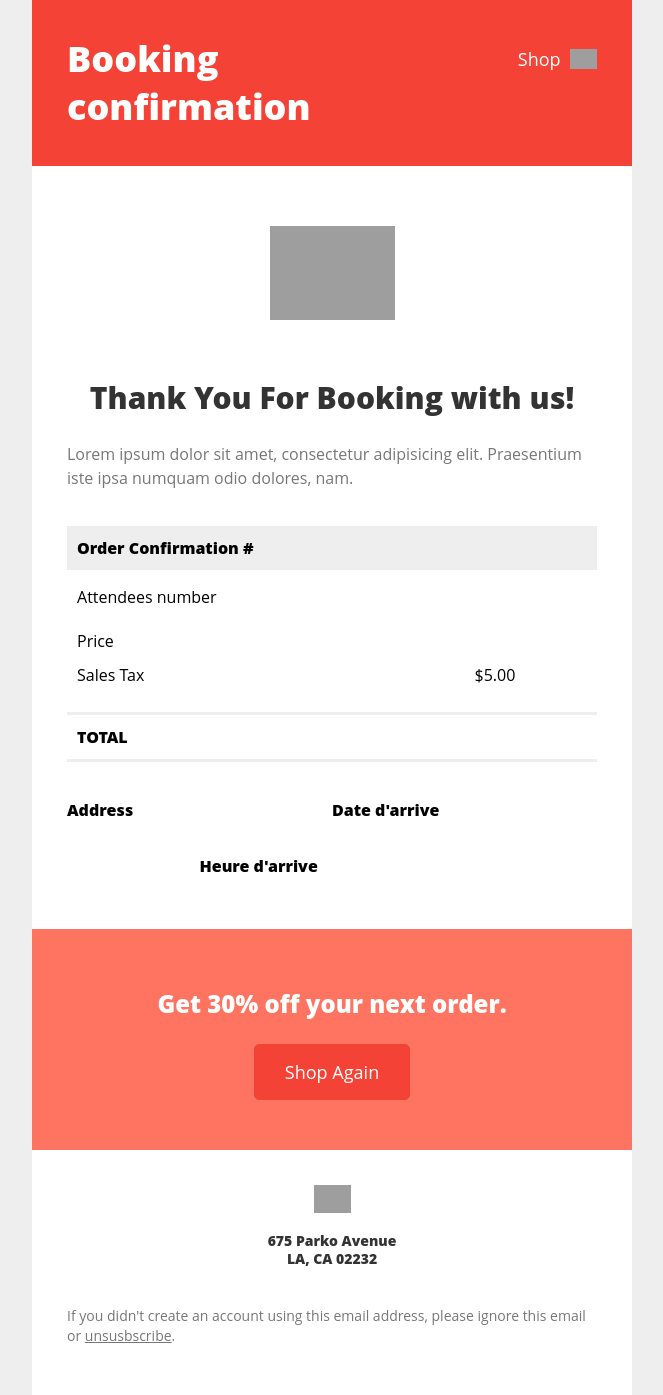
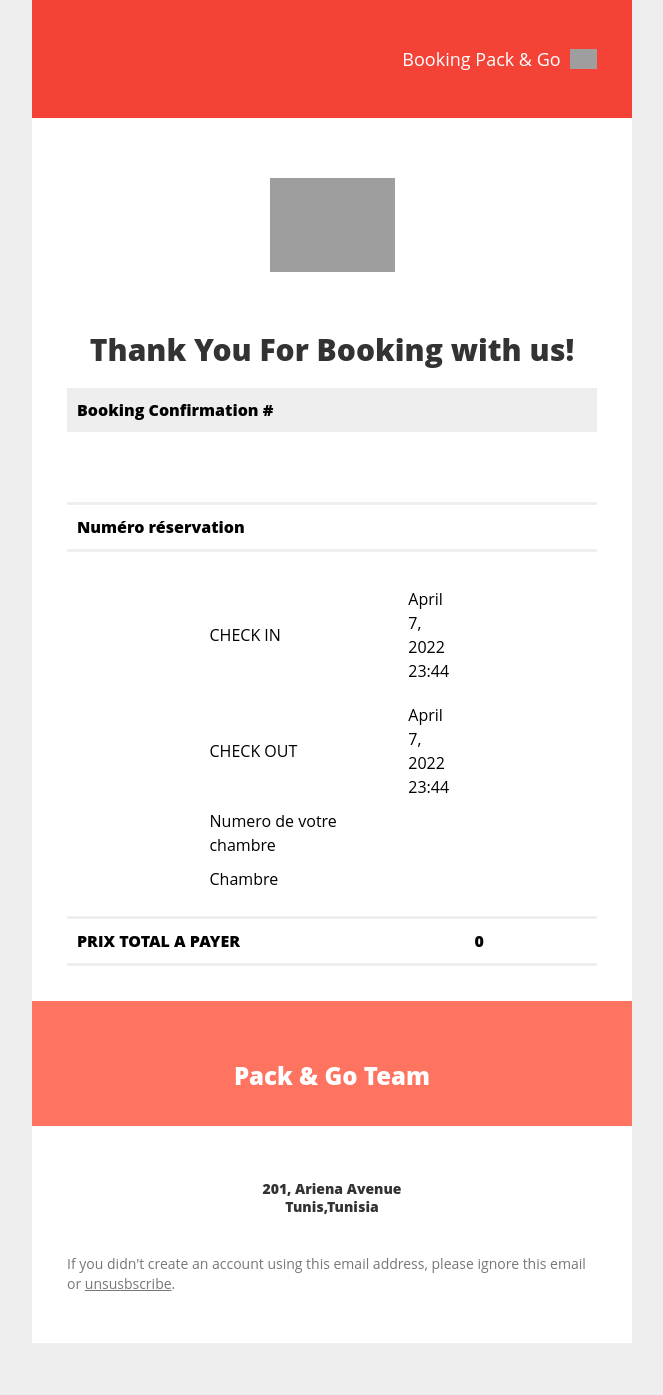
Before and after one commit to khalil06/pack-and-go-web, a Symfony app: template templates/mail_hotel/mail.html.twig in a window 1280 px wide. Shown: the whole page, without its empty margins (308-971 px from the left). After the commit the page ends 1343 px from the top, so only its background shows below. Run offline with Twig, Linux system fonts and the light colour scheme; the template is opened without the code that fills it, so the values that code supplies are empty; some libraries are stand-ins or nearby versions; grey boxes are pictures that could not be loaded.

Commit message:
personnalisation mail

```diff
--- a/src/Form/ReservChambreType.php
+++ b/src/Form/ReservChambreType.php
@@ -21,7 +21,7 @@ class ReservChambreType extends AbstractType
                 'html5' => FALSE
             ])
             ->add('checkOut', DateType::class, [
-                'attr' => ['class' => 'js-datepicker'],
+                'attr' => ['class' => 'js-datepicker '],
                 'widget' => 'single_text',
                 'html5' => FALSE
             ])
--- a/src/Repository/ChambreRepository.php
+++ b/src/Repository/ChambreRepository.php
@@ -96,4 +96,5 @@ class ChambreRepository extends ServiceEntityRepository
             ->getResult()
             ;
     }
+
 }
--- a/src/Repository/ReservationChambreRepository.php
+++ b/src/Repository/ReservationChambreRepository.php
@@ -85,4 +85,5 @@ class ReservationChambreRepository extends ServiceEntityRepository
             ->getResult()
             ;
     }
+
 }
--- a/templates/chambre/index.html.twig
+++ b/templates/chambre/index.html.twig
@@ -33,8 +33,8 @@
             </div>
             <ul class="app-breadcrumb breadcrumb side">
                 <li class="breadcrumb-item"><i class="fa fa-home fa-lg"></i></li>
-                <li class="breadcrumb-item">Tables</li>
-                <li class="breadcrumb-item active"><a href="#">Data Table</a></li>
+                <li class="breadcrumb-item">Hotels</li>
+                <li class="breadcrumb-item active"><a href="#">Chambres</a></li>
             </ul>
             {% for locale in locales %}
                 {% if locale != app.request.locale %}
--- a/templates/mail_hotel/mail.html.twig
+++ b/templates/mail_hotel/mail.html.twig
@@ -77,7 +77,8 @@
                             <table align="left" border="0" cellpadding="0" cellspacing="0" width="100%" style="max-width:300px;">
                                 <tr>
                                     <td align="left" valign="top" style="font-family: Open Sans, Helvetica, Arial, sans-serif; font-size: 36px; font-weight: 800; line-height: 48px;" class="mobile-center">
-                                        <h1 style="font-size: 36px; font-weight: 800; margin: 0; color: #ffffff;">Booking confirmation</h1>
+                                        <h1 style="font-size: 36px; font-weight: 800; margin: 0; color: #ffffff;">
+                                           </h1>
                                     </td>
                                 </tr>
                             </table>
@@ -89,7 +90,7 @@
                                         <table cellspacing="0" cellpadding="0" border="0" align="right">
                                             <tr>
                                                 <td style="font-family: Open Sans, Helvetica, Arial, sans-serif; font-size: 18px; font-weight: 400;">
-                                                    <p style="font-size: 18px; font-weight: 400; margin: 0; color: #ffffff;"><a href="#" target="_blank" style="color: #ffffff; text-decoration: none;">Shop &nbsp;</a></p>
+                                                    <p style="font-size: 18px; font-weight: 400; margin: 0; color: #ffffff;"><a href="#" target="_blank" style="color: #ffffff; text-decoration: none;">Booking Pack & Go &nbsp;</a></p>
                                                 </td>
                                                 <td style="font-family: Open Sans, Helvetica, Arial, sans-serif; font-size: 18px; font-weight: 400; line-height: 24px;"> <a href="#" target="_blank" style="color: #ffffff; text-decoration: none;"><img src="https://img.icons8.com/color/48/000000/small-business.png" width="27" height="23" style="display: block; border: 0px;" /></a> </td>
                                             </tr>
@@ -109,29 +110,23 @@
                                 </td>
                             </tr>
                             <tr>
-                                <td align="left" style="font-family: Open Sans, Helvetica, Arial, sans-serif; font-size: 16px; font-weight: 400; line-height: 24px; padding-top: 10px;">
-                                    <p style="font-size: 16px; font-weight: 400; line-height: 24px; color: #777777;"> Lorem ipsum dolor sit amet, consectetur adipisicing elit. Praesentium iste ipsa numquam odio dolores, nam. </p>
-                                </td>
-                            </tr>
-                            <tr>
+                                {% set total = chambre.prix * datediff %}
                                 <td align="left" style="padding-top: 20px;">
                                     <table cellspacing="0" cellpadding="0" border="0" width="100%">
                                         <tr>
-                                            <td width="75%" align="left" bgcolor="#eeeeee" style="font-family: Open Sans, Helvetica, Arial, sans-serif; font-size: 16px; font-weight: 800; line-height: 24px; padding: 10px;"> Order Confirmation # </td>
-                                            <td width="25%" align="left" bgcolor="#eeeeee" style="font-family: Open Sans, Helvetica, Arial, sans-serif; font-size: 16px; font-weight: 800; line-height: 24px; padding: 10px;"> <td>
+                                            <td width="75%" align="left" bgcolor="#eeeeee" style="font-family: Open Sans, Helvetica, Arial, sans-serif; font-size: 16px; font-weight: 800; line-height: 24px; padding: 10px;"> Booking Confirmation # </td>
+                                            <td width="25%" align="left" bgcolor="#eeeeee" style="font-family: Open Sans, Helvetica, Arial, sans-serif; font-size: 16px; font-weight: 800; line-height: 24px; padding: 10px;">{{ num_reservation }}<td>
                                         </tr>
                                         <tr>
-                                            <td width="75%" align="left" style="font-family: Open Sans, Helvetica, Arial, sans-serif; font-size: 16px; font-weight: 400; line-height: 24px; padding: 15px 10px 5px 10px;"> Attendees number </td>
+                                            <td width="75%" align="left" style="font-family: Open Sans, Helvetica, Arial, sans-serif; font-size: 16px; font-weight: 400; line-height: 24px; padding: 15px 10px 5px 10px;">  </td>
                                             <td width="25%" align="left" style="font-family: Open Sans, Helvetica, Arial, sans-serif; font-size: 16px; font-weight: 400; line-height: 24px; padding: 15px 10px 5px 10px;"> </td>
                                         </tr>
                                         <tr>
-                                            <td width="75%" align="left" style="font-family: Open Sans, Helvetica, Arial, sans-serif; font-size: 16px; font-weight: 400; line-height: 24px; padding: 15px 10px 5px 10px;"> Price </td>
+                                            <td width="75%" align="left" style="font-family: Open Sans, Helvetica, Arial, sans-serif; font-size: 16px; font-weight: 400; line-height: 24px; padding: 15px 10px 5px 10px;">  </td>
                                             <td width="25%" align="left" style="font-family: Open Sans, Helvetica, Arial, sans-serif; font-size: 16px; font-weight: 400; line-height: 24px; padding: 15px 10px 5px 10px;"> </td>
                                         </tr>
                                         <tr>
-
-                                            <td width="75%" align="left" style="font-family: Open Sans, Helvetica, Arial, sans-serif; font-size: 16px; font-weight: 400; line-height: 24px; padding: 5px 10px;"> Sales Tax </td>
-                                            <td width="25%" align="left" style="font-family: Open Sans, Helvetica, Arial, sans-serif; font-size: 16px; font-weight: 400; line-height: 24px; padding: 5px 10px;"> $5.00 </td>
+                                            <td width="25%" align="left" style="font-family: Open Sans, Helvetica, Arial, sans-serif; font-size: 16px; font-weight: 400; line-height: 24px; padding: 5px 10px;">  </td>
                                         </tr>
                                     </table>
                                 </td>
@@ -140,8 +135,8 @@
                                 <td align="left" style="padding-top: 20px;">
                                     <table cellspacing="0" cellpadding="0" border="0" width="100%">
                                         <tr>
-                                            <td width="75%" align="left" style="font-family: Open Sans, Helvetica, Arial, sans-serif; font-size: 16px; font-weight: 800; line-height: 24px; padding: 10px; border-top: 3px solid #eeeeee; border-bottom: 3px solid #eeeeee;"> TOTAL </td>
-                                            <td width="25%" align="left" style="font-family: Open Sans, Helvetica, Arial, sans-serif; font-size: 16px; font-weight: 800; line-height: 24px; padding: 10px; border-top: 3px solid #eeeeee; border-bottom: 3px solid #eeeeee;"></td>
+                                            <td width="75%" align="left" style="font-family: Open Sans, Helvetica, Arial, sans-serif; font-size: 16px; font-weight: 800; line-height: 24px; padding: 10px; border-top: 3px solid #eeeeee; border-bottom: 3px solid #eeeeee;"> Numéro réservation </td>
+                                            <td width="25%" align="left" style="font-family: Open Sans, Helvetica, Arial, sans-serif; font-size: 16px; font-weight: 800; line-height: 24px; padding: 10px; border-top: 3px solid #eeeeee; border-bottom: 3px solid #eeeeee;"> {{num_reservation}} </td>
                                         </tr>
                                     </table>
                                 </td>
@@ -157,36 +152,34 @@
                                     <div style="display:inline-block; max-width:50%; min-width:240px; vertical-align:top; width:100%;">
                                         <table align="left" border="0" cellpadding="0" cellspacing="0" width="100%" style="max-width:300px;">
                                             <tr>
-                                                <td align="left" valign="top" style="font-family: Open Sans, Helvetica, Arial, sans-serif; font-size: 16px; font-weight: 400; line-height: 24px;">
-                                                    <p style="font-weight: 800;"> Address</p>
+                                                <td width="75%" align="left" style="font-family: Open Sans, Helvetica, Arial, sans-serif; font-size: 16px; font-weight: 400; line-height: 24px; padding: 15px 10px 5px 10px;"> CHECK IN </td>
+                                                <td width="25%" align="left" style="font-family: Open Sans, Helvetica, Arial, sans-serif; font-size: 16px; font-weight: 400; line-height: 24px; padding: 15px 10px 5px 10px;"> {{check_in|date}} </td>
+                                            </tr>
+                                            <tr>
+                                                <td width="75%" align="left" style="font-family: Open Sans, Helvetica, Arial, sans-serif; font-size: 16px; font-weight: 400; line-height: 24px; padding: 15px 10px 5px 10px;"> CHECK OUT </td>
+                                                <td width="25%" align="left" style="font-family: Open Sans, Helvetica, Arial, sans-serif; font-size: 16px; font-weight: 400; line-height: 24px; padding: 15px 10px 5px 10px;"> {{check_out|date}} </td>
+                                            </tr>
+                                            <tr>
 
-                                                    <p>  </p>
-
-
-                                                </td>
+                                                <td width="75%" align="left" style="font-family: Open Sans, Helvetica, Arial, sans-serif; font-size: 16px; font-weight: 400; line-height: 24px; padding: 5px 10px;"> Numero de votre chambre </td>
+                                                <td width="25%" align="left" style="font-family: Open Sans, Helvetica, Arial, sans-serif; font-size: 16px; font-weight: 400; line-height: 24px; padding: 5px 10px;"> {{ chambre.numChambre}} </td>
+                                            </tr>
+                                            <tr>
+                                                <td width="75%" align="left" style="font-family: Open Sans, Helvetica, Arial, sans-serif; font-size: 16px; font-weight: 400; line-height: 24px; padding: 5px 10px;"> Chambre </td>
+                                                <td width="25%" align="left" style="font-family: Open Sans, Helvetica, Arial, sans-serif; font-size: 16px; font-weight: 400; line-height: 24px; padding: 5px 10px;"> {{ chambre.typeChambre}} </td>
                                             </tr>
                                         </table>
                                     </div>
-                                    <div style="display:inline-block; max-width:50%; min-width:240px; vertical-align:top; width:100%;">
-                                        <table align="left" border="0" cellpadding="0" cellspacing="0" width="100%" style="max-width:300px;">
-                                            <tr>
-                                                <td align="left" valign="top" style="font-family: Open Sans, Helvetica, Arial, sans-serif; font-size: 16px; font-weight: 400; line-height: 24px;">
-                                                    <p style="font-weight: 800;">Date d'arrive</p>
-                                                    <p></p>
-                                                </td>
-                                            </tr>
-                                        </table>
-                                    </div>
-                                    <div style="display:inline-block; max-width:50%; min-width:240px; vertical-align:top; width:100%;">
-                                        <table align="left" border="0" cellpadding="0" cellspacing="0" width="100%" style="max-width:300px;">
-                                            <tr>
-                                                <td align="left" valign="top" style="font-family: Open Sans, Helvetica, Arial, sans-serif; font-size: 16px; font-weight: 400; line-height: 24px;">
-                                                    <p style="font-weight: 800;">Heure d'arrive</p>
-                                                    <p></p>
-                                                </td>
-                                            </tr>
-                                        </table>
-                                    </div>
+                                </td>
+                            </tr>
+                            <tr>
+                                <td align="left" style="padding-top: 20px;">
+                                    <table cellspacing="0" cellpadding="0" border="0" width="100%">
+                                        <tr>
+                                            <td width="75%" align="left" style="font-family: Open Sans, Helvetica, Arial, sans-serif; font-size: 16px; font-weight: 800; line-height: 24px; padding: 10px; border-top: 3px solid #eeeeee; border-bottom: 3px solid #eeeeee;"> PRIX TOTAL A PAYER </td>
+                                            <td width="25%" align="left" style="font-family: Open Sans, Helvetica, Arial, sans-serif; font-size: 16px; font-weight: 800; line-height: 24px; padding: 10px; border-top: 3px solid #eeeeee; border-bottom: 3px solid #eeeeee;"> {{total}} </td>
+                                        </tr>
+                                    </table>
                                 </td>
                             </tr>
                         </table>
@@ -197,18 +190,12 @@
                         <table align="center" border="0" cellpadding="0" cellspacing="0" width="100%" style="max-width:600px;">
                             <tr>
                                 <td align="center" style="font-family: Open Sans, Helvetica, Arial, sans-serif; font-size: 16px; font-weight: 400; line-height: 24px; padding-top: 25px;">
-                                    <h2 style="font-size: 24px; font-weight: 800; line-height: 30px; color: #ffffff; margin: 0;"> Get 30% off your next order. </h2>
+                                    <h2 style="font-size: 24px; font-weight: 800; line-height: 30px; color: #ffffff; margin: 0;">
+                                        Pack & Go Team </h2>
                                 </td>
+
                             </tr>
-                            <tr>
-                                <td align="center" style="padding: 25px 0 15px 0;">
-                                    <table border="0" cellspacing="0" cellpadding="0">
-                                        <tr>
-                                            <td align="center" style="border-radius: 5px;" bgcolor="#66b3b7"> <a href="#" target="_blank" style="font-size: 18px; font-family: Open Sans, Helvetica, Arial, sans-serif; color: #ffffff; text-decoration: none; border-radius: 5px; background-color: #F44336; padding: 15px 30px; border: 1px solid #F44336; display: block;">Shop Again</a> </td>
-                                        </tr>
-                                    </table>
-                                </td>
-                            </tr>
+
                         </table>
                     </td>
                 </tr>
@@ -216,11 +203,8 @@
                     <td align="center" style="padding: 35px; background-color: #ffffff;" bgcolor="#ffffff">
                         <table align="center" border="0" cellpadding="0" cellspacing="0" width="100%" style="max-width:600px;">
                             <tr>
-                                <td align="center"> <img src="logo-footer.png" width="37" height="37" style="display: block; border: 0px;" /> </td>
-                            </tr>
-                            <tr>
                                 <td align="center" style="font-family: Open Sans, Helvetica, Arial, sans-serif; font-size: 14px; font-weight: 400; line-height: 24px; padding: 5px 0 10px 0;">
-                                    <p style="font-size: 14px; font-weight: 800; line-height: 18px; color: #333333;"> 675 Parko Avenue<br> LA, CA 02232 </p>
+                                    <p style="font-size: 14px; font-weight: 800; line-height: 18px; color: #333333;"> 201, Ariena Avenue<br> Tunis,Tunisia </p>
                                 </td>
                             </tr>
                             <tr>
--- a/templates/reservation_chambre/index.html.twig
+++ b/templates/reservation_chambre/index.html.twig
@@ -33,8 +33,8 @@
             </div>
             <ul class="app-breadcrumb breadcrumb side">
                 <li class="breadcrumb-item"><i class="fa fa-home fa-lg"></i></li>
-                <li class="breadcrumb-item">Tables</li>
-                <li class="breadcrumb-item active"><a href="#">Data Table</a></li>
+                <li class="breadcrumb-item">Reservations</li>
+                <li class="breadcrumb-item active"><a href="#">Reservations Chambres</a></li>
             </ul>
             {% for locale in locales %}
                 {% if locale != app.request.locale %}
```
Also changed, not shown: src/Controller/ReservationChambreController.php (+36 -11 lines), templates/reservation_chambre/reserverChambre.html.twig (+41 -29 lines), public/uploads/download.jpg (added), 2 other files.
